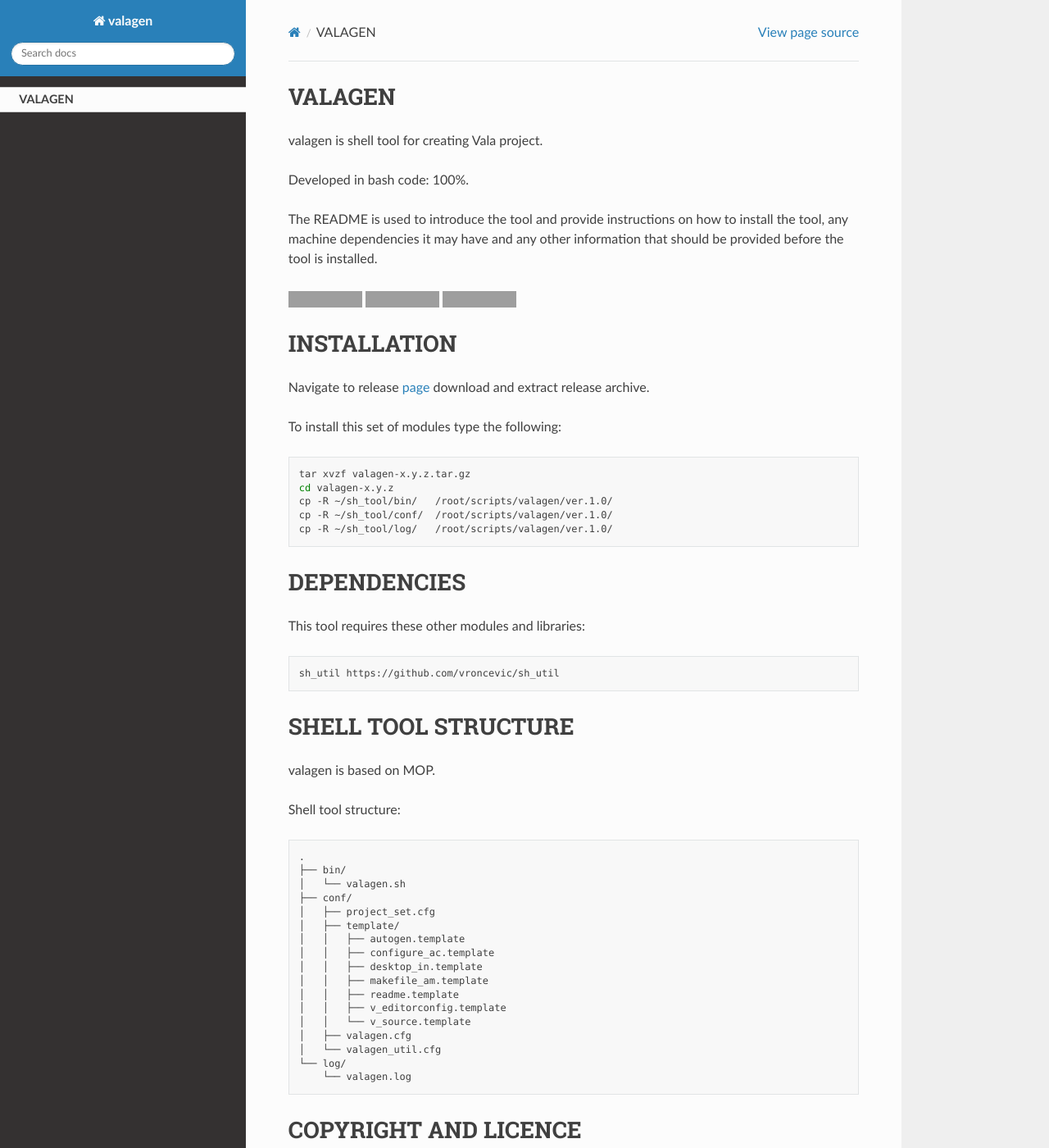
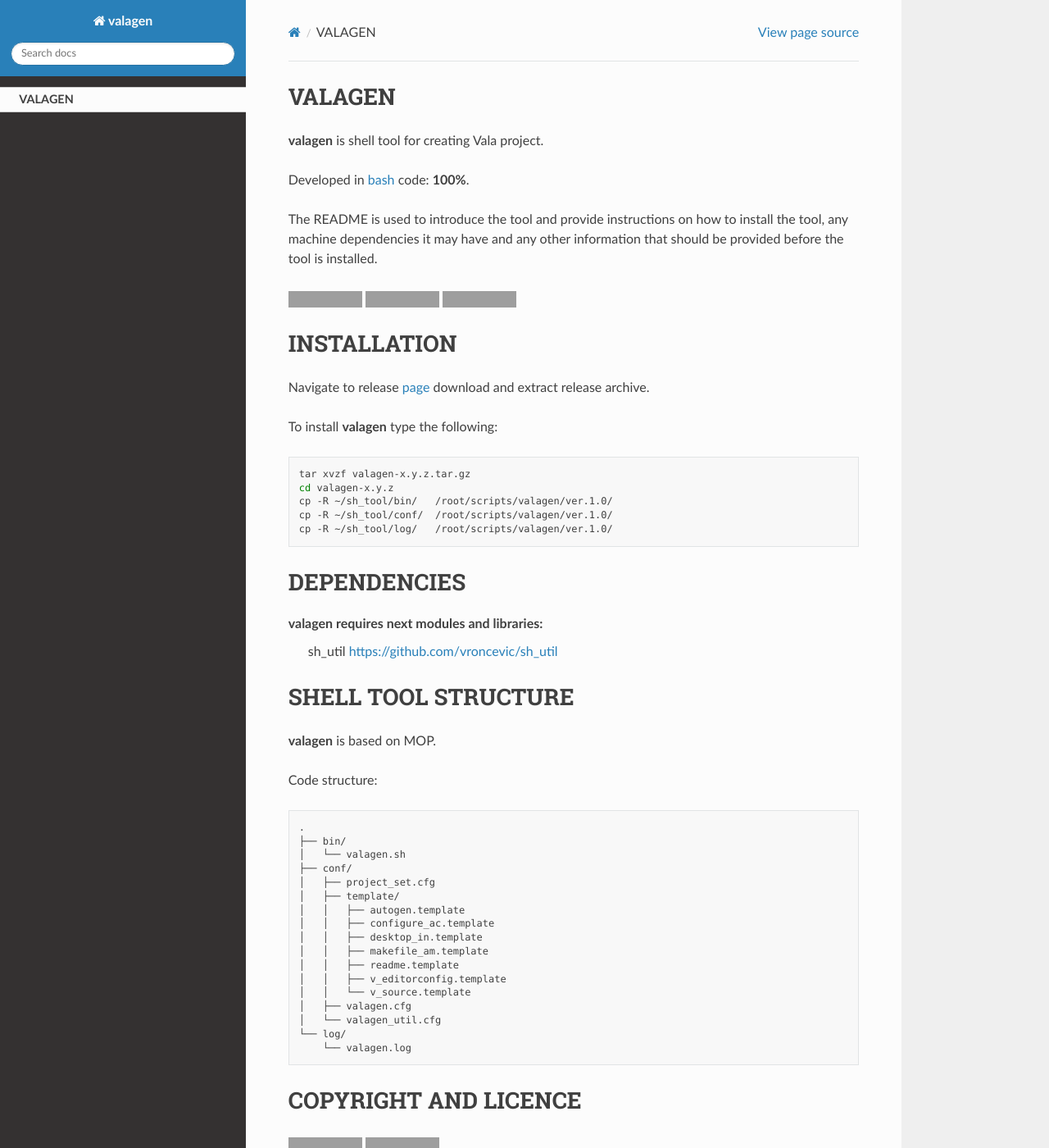
Before and after one commit to vroncevic/valagen, a Sphinx documentation site: the page built from docs/source/index.rst, in a window 1280 px wide and 1400 px high. Shown: the whole window at 82% size. Built offline with Sphinx 7.4.7 and the Read the Docs theme 2.0.0, drawn with Linux system fonts in a browser that asks for light colours; some of the changed text lies outside the part shown; grey boxes are pictures that could not be loaded.

Commit message:
[valagen] Updated Dockerfile, docs

```diff
--- a/docs/source/index.rst
+++ b/docs/source/index.rst
@@ -6,10 +6,9 @@
 
  self
 
+**valagen** is shell tool for creating Vala project.
 
-valagen is shell tool for creating Vala project.
-
-Developed in bash code: 100%.
+Developed in `bash <https://en.wikipedia.org/wiki/Bash_(Unix_shell)>`_ code: **100%**.
 
 The README is used to introduce the tool and provide instructions on
 how to install the tool, any machine dependencies it may have and any
@@ -28,11 +27,12 @@
 
 INSTALLATION
 -------------
+
 Navigate to release `page`_ download and extract release archive.
 
 .. _page: https://github.com/vroncevic/valagen/releases
 
-To install this set of modules type the following:
+To install **valagen** type the following:
 
 .. code-block:: bash
 
@@ -44,17 +44,16 @@
 
 DEPENDENCIES
 -------------
-This tool requires these other modules and libraries:
 
-.. code-block:: bash
-
-   sh_util https://github.com/vroncevic/sh_util
+**valagen** requires next modules and libraries:
+    sh_util `https://github.com/vroncevic/sh_util <https://github.com/vroncevic/sh_util>`_
 
 SHELL TOOL STRUCTURE
 ---------------------
-valagen is based on MOP.
 
-Shell tool structure:
+**valagen** is based on MOP.
+
+Code structure:
 
 .. code-block:: bash
 
@@ -87,7 +86,7 @@
 .. |License: Apache 2.0| image:: https://img.shields.io/badge/License-Apache%202.0-blue.svg
    :target: https://opensource.org/licenses/Apache-2.0
 
-Copyright (C) 2018 by https://vroncevic.github.io/valagen
+Copyright (C) 2016 by `vroncevic.github.io/valagen <https://vroncevic.github.io/valagen>`_
 
 This tool is free software; you can redistribute it and/or modify it
 under the same terms as Bash itself, either Bash version 4.2.47 or,
```
Also changed, not shown: README.md (+16 -17 lines), 6 other files.
